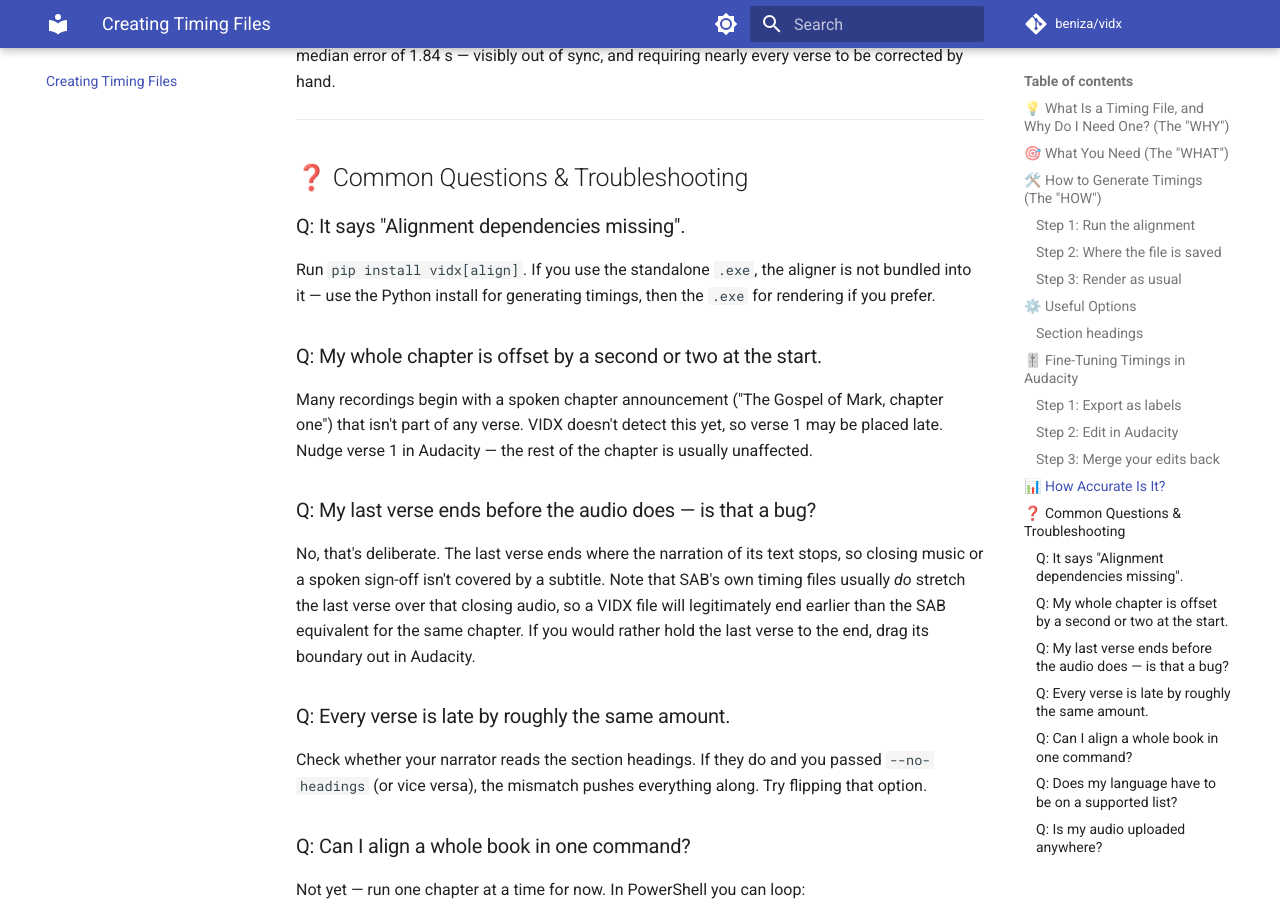
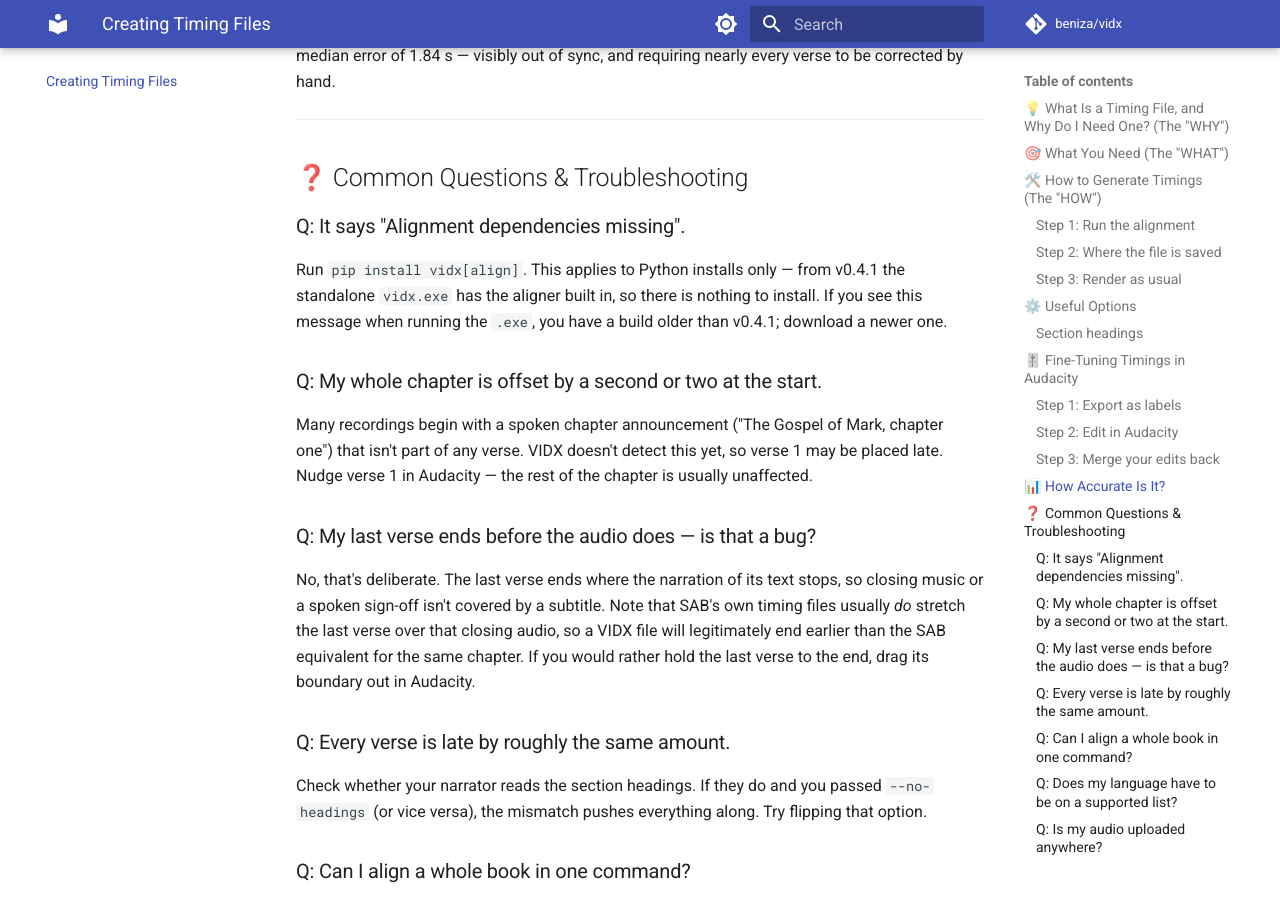
Before and after one commit to beniza/vidx, an MkDocs documentation site: the page built from docs/alignment_guide.md, in a window 1280 px wide and 900 px high, scrolled down 4443 px. Built offline with MkDocs 1.6.1 and Material for MkDocs 9.7.7, drawn with Linux system fonts in a browser that asks for light colours; comment, search, counter and statistics services are not loaded.

Commit message:
fix: bundle uroman data by explicit path so --align works in the exe
collect_data_files('uroman') returned nothing usable, so the v0.4.2 exe
still failed with 'Cannot open file ...uroman/data/romanization-table.txt'
and then 'No alignable text after romanization'. Resolve the package's
data directory directly instead. Confirmed working on a clean machine.

Also corrects the alignment guide, which still claimed the aligner was not
bundled in the standalone exe; it has been since v0.4.1.

Co-Authored-By: Claude Opus 5 (1M context) <noreply@anthropic.com>
Claude-Session: https://claude.ai/code/session_01Bwev67eMKM2YzVGFYo2JWM

```diff
--- a/docs/alignment_guide.md
+++ b/docs/alignment_guide.md
@@ -176,8 +176,9 @@ error of 1.84 s — visibly out of sync, and requiring nearly every verse to be
 ## ❓ Common Questions & Troubleshooting
 
 ### Q: It says "Alignment dependencies missing".
-Run `pip install vidx[align]`. If you use the standalone `.exe`, the aligner is not bundled into it
-— use the Python install for generating timings, then the `.exe` for rendering if you prefer.
+Run `pip install vidx[align]`. This applies to Python installs only — from v0.4.1 the standalone
+`vidx.exe` has the aligner built in, so there is nothing to install. If you see this message when
+running the `.exe`, you have a build older than v0.4.1; download a newer one.
 
 ### Q: My whole chapter is offset by a second or two at the start.
 Many recordings begin with a spoken chapter announcement ("The Gospel of Mark, chapter one") that
```
Also changed, not shown: 1 other file.
